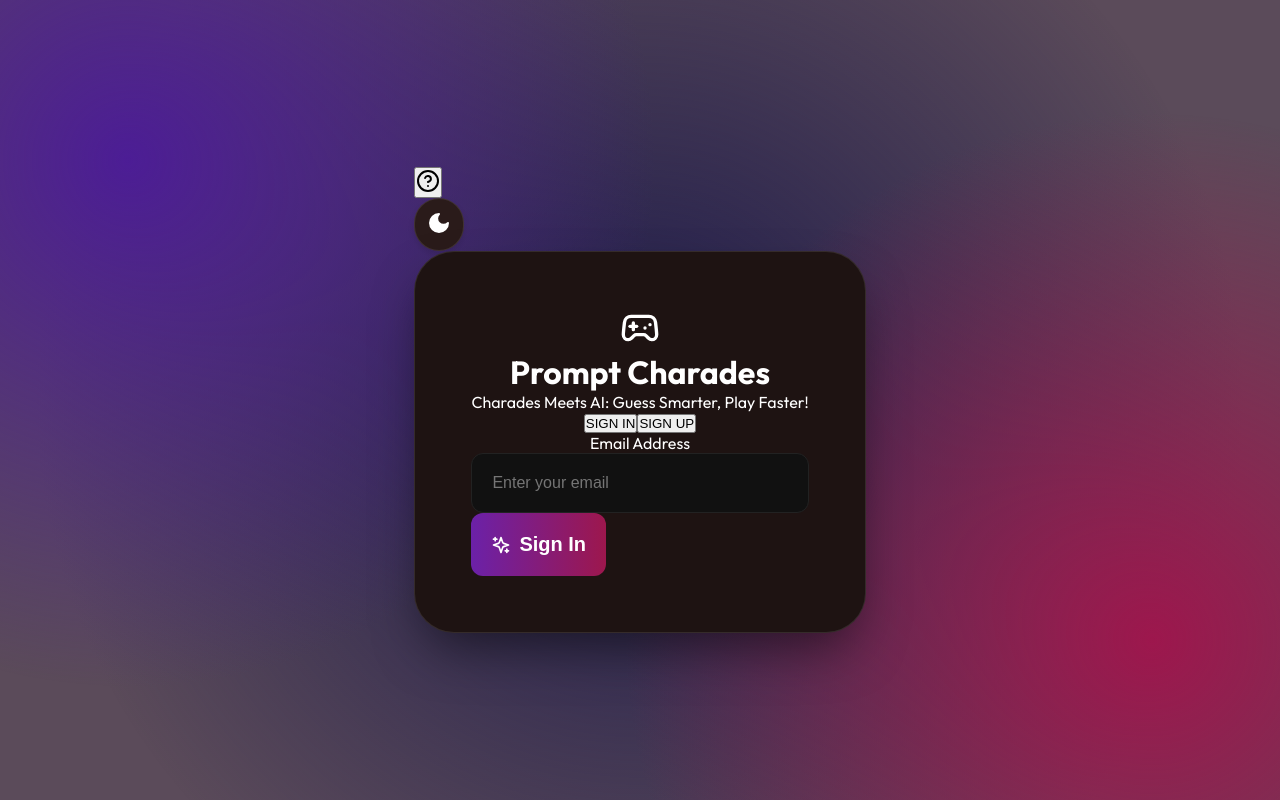
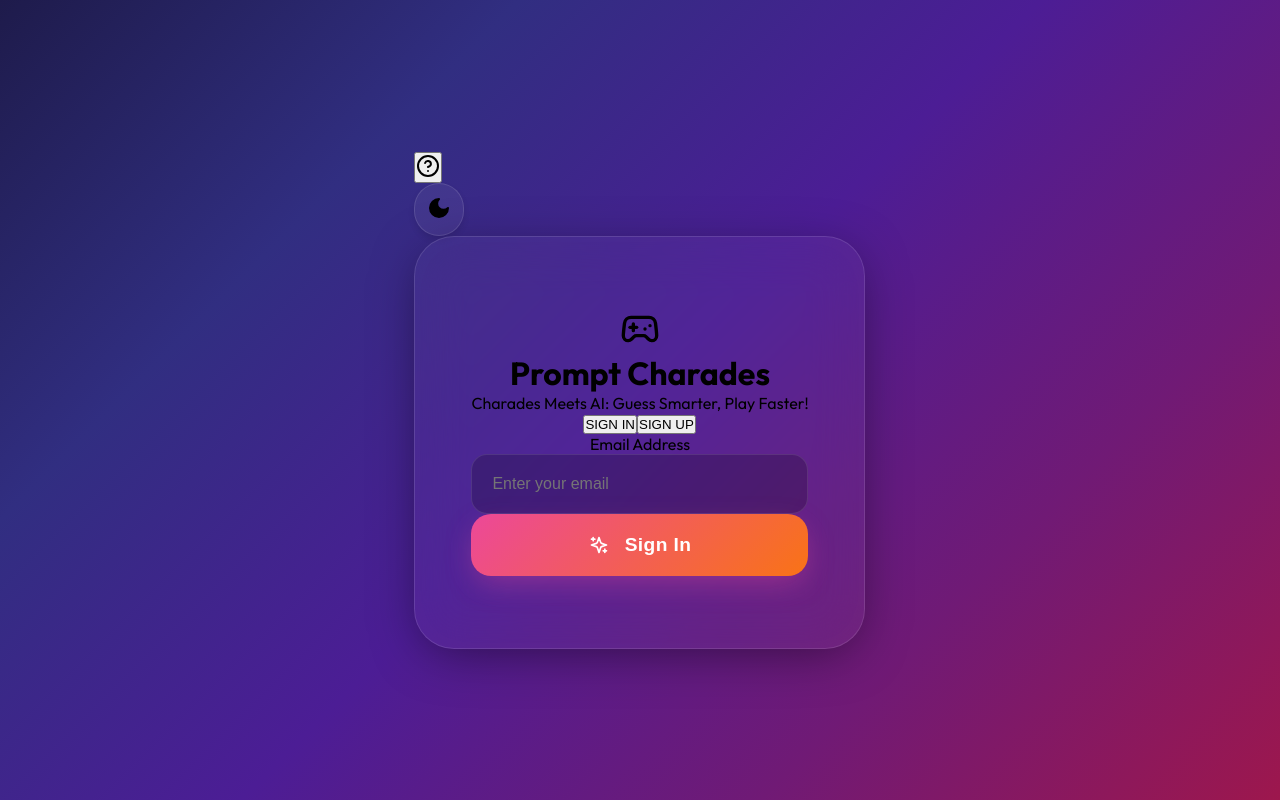
Before and after one commit to Satyamkumar55-tech/Prompt_Charades, a React (Vite) app: page / in a window 1280 px wide. Built offline with nearby package versions, Linux system fonts and the light colour scheme.

Commit message:
Changed the design of result page, add pro tip in the rulesheet

```diff
--- a/src/index.css
+++ b/src/index.css
@@ -4,30 +4,25 @@
   --font-mono: 'Space Grotesk', ui-monospace, SFMono-Regular, Menlo, Monaco, Consolas, monospace;
 
   /* Color Palette - Matching Images */
-  --background: #5b4b5a; /* Base muted purple */
-  --bg-gradient: radial-gradient(circle at 10% 20%, #4c1d95 0%, transparent 40%),
-                 radial-gradient(circle at 90% 80%, #9d174d 0%, transparent 40%),
-                 radial-gradient(circle at 50% 50%, #1e1b4b 0%, transparent 80%);
+  --background: #5b4b5a;
+  --bg-gradient: linear-gradient(135deg, #1e1b4b 0%, #312e81 25%, #4c1d95 50%, #701a75 75%, #9d174d 100%);
+  --glass-shadow: 0 25px 60px -15px rgba(0, 0, 0, 0.7);
 
-  --surface: #1e1312; /* Dark Brown/Black Card */
-  --surface-secondary: #2a1b1a; /* Lighter Brown */
+  --surface: rgba(255, 255, 255, 0.03);
+  --surface-secondary: rgba(255, 255, 255, 0.06);
 
-  --primary: #ec4899; /* Pink/Magenta */
-  --primary-hover: #db2777;
-  --secondary: #f97316; /* Orange/Red */
-  --accent: #facc15; /* Yellow/Gold */
-  --danger: #ef4444; /* Red */
-  --success: #22c55e; /* Green */
+  --primary: #ec4899;
+  --secondary: #f97316;
+  --accent: #facc15;
+  --danger: #ef4444;
+  --success: #22c55e;
 
-  --text: #ffffff;
-  --text-muted: #a1a1aa;
+  /* Theme-aware Text Colors */
+  --text-primary: #ffffff;
+  --text-secondary: rgba(255, 255, 255, 0.7);
+  --text-muted: rgba(255, 255, 255, 0.5);
 
-  --glass-border: rgba(255, 255, 255, 0.1);
-  --glass-shadow: 0 25px 50px -12px rgba(0, 0, 0, 0.5);
-
-  --radius-2xl: 2.5rem;
-  --radius-xl: 1.5rem;
-  --radius-lg: 1rem;
+  --glass-border: rgba(255, 255, 255, 0.12);
 }
 
 * {
@@ -66,21 +61,43 @@ body {
 /* Glass & Card Styling */
 .card-main {
   background: var(--surface);
-  border-radius: var(--radius-2xl);
+  backdrop-filter: blur(25px);
+  border-radius: 2.5rem;
   border: 1px solid var(--glass-border);
-  box-shadow: var(--glass-shadow);
-  padding: 3.5rem;
+  box-shadow:
+    0 10px 50px -10px rgba(0, 0, 0, 0.5),
+    inset 0 0 40px rgba(255, 255, 255, 0.02);
+  padding: 4.5rem 3.5rem;
   width: 100%;
   text-align: center;
+  transition: all 0.4s cubic-bezier(0.4, 0, 0.2, 1);
+}
+
+.card-main:hover {
+  border-color: rgba(255, 255, 255, 0.2);
+  box-shadow:
+    0 20px 70px -15px rgba(0, 0, 0, 0.6),
+    inset 0 0 60px rgba(255, 255, 255, 0.03);
 }
 
 /* Inputs */
+.input-label {
+  display: block;
+  font-size: 0.65rem;
+  text-transform: uppercase;
+  letter-spacing: 0.1em;
+  font-weight: 900;
+  margin-bottom: 0.5rem;
+  color: var(--text-muted);
+  margin-left: 0.25rem;
+}
+
 .input-field {
   width: 100%;
-  background: #111111;
-  border: 1.5px solid #222222;
-  border-radius: 0.75rem;
-  padding: 1.25rem 1.25rem;
+  background: rgba(0, 0, 0, 0.2);
+  border: 1px solid rgba(255, 255, 255, 0.1);
+  border-radius: 1rem;
+  padding: 1.25rem;
   color: white;
   font-size: 1rem;
   transition: all 0.3s ease;
@@ -89,50 +106,103 @@ body {
 .input-field:focus {
   outline: none;
   border-color: var(--primary);
-  background: #151515;
-}
-
-.input-container {
-  position: relative;
-  width: 100%;
-}
-
-.input-icon {
-  position: absolute;
-  left: 1.25rem;
-  top: 50%;
-  transform: translateY(-50%);
-  color: var(--text-muted);
-}
-
-.input-with-icon {
-  padding-left: 3.5rem !important;
+  background: rgba(0, 0, 0, 0.3);
 }
 
 /* Buttons */
 .btn-primary {
-  background: linear-gradient(to right, #6b21a8, #9d174d);
+  background: linear-gradient(135deg, #ec4899 0%, #f97316 100%);
   color: white;
   border: none;
-  padding: 1.25rem;
-  border-radius: 0.75rem;
-  font-weight: 700;
-  font-size: 1.25rem;
+  padding: 1.25rem 2rem;
+  border-radius: 1.25rem;
+  font-weight: 900;
+  font-size: 1.2rem;
   cursor: pointer;
-  transition: transform 0.2s ease, opacity 0.2s ease;
+  transition: all 0.4s cubic-bezier(0.34, 1.56, 0.64, 1);
   display: flex;
   align-items: center;
   justify-content: center;
-  gap: 0.5rem;
+  gap: 1rem;
+  width: 100%;
+  box-shadow: 0 10px 30px -5px rgba(236, 72, 153, 0.4);
+  letter-spacing: 0.02em;
+}
+
+.btn-primary:hover {
+  transform: translateY(-4px) scale(1.02);
+  box-shadow: 0 20px 40px -12px rgba(236, 72, 153, 0.6);
+  filter: saturate(1.2) brightness(1.1);
 }
 
 .btn-primary:active {
-  transform: scale(0.98);
+  transform: translateY(0);
 }
 
 .btn-primary:disabled {
   opacity: 0.5;
   cursor: not-allowed;
+  transform: none;
+}
+
+/* Onboarding Typography */
+.title-onboarding {
+  font-size: clamp(3rem, 8vw, 4.5rem);
+  font-weight: 950;
+  color: var(--text-primary);
+  margin-bottom: 0.75rem;
+  letter-spacing: -0.04em;
+  line-height: 1;
+  text-shadow: 0 10px 30px rgba(0,0,0,0.3);
+}
+
+.tagline-onboarding {
+  font-size: clamp(1rem, 3vw, 1.25rem);
+  font-style: italic;
+  color: var(--text-secondary);
+  margin-bottom: 3rem;
+  max-width: 90%;
+  margin-left: auto;
+  margin-right: auto;
+  font-weight: 500;
+}
+
+/* Auth Toggle */
+.auth-toggle {
+  display: flex;
+  gap: 2.5rem;
+  margin-bottom: 3rem;
+  justify-content: center;
+}
+
+.auth-toggle-link {
+  font-weight: 900;
+  font-size: 0.9rem;
+  color: var(--text-muted);
+  cursor: pointer;
+  transition: all 0.3s ease;
+  position: relative;
+  letter-spacing: 0.1em;
+  text-transform: uppercase;
+}
+
+.auth-toggle-link:hover {
+  color: var(--text-secondary);
+}
+
+.auth-toggle-link.active {
+  color: var(--text-primary);
+}
+
+.auth-toggle-link.active::after {
+  content: '';
+  position: absolute;
+  bottom: -8px;
+  left: 0;
+  width: 100%;
+  height: 3px;
+  background: linear-gradient(to right, #ec4899, #f97316);
+  border-radius: 99px;
 }
 
 .btn-pink {
@@ -246,25 +316,34 @@ body {
 
 .modal-content {
   background: var(--surface);
-  border-radius: 2rem;
+  backdrop-filter: blur(40px);
+  border-radius: 2.5rem;
   width: 100%;
-  max-width: 480px;
+  max-width: 520px;
   max-height: 90vh;
   overflow-y: auto;
   position: relative;
-  padding: 3rem 2rem;
+  padding: 3.5rem 2.5rem;
   border: 1px solid var(--glass-border);
+  box-shadow: 0 50px 100px -20px rgba(0, 0, 0, 0.5);
 }
 
 .modal-close {
   position: absolute;
   top: 1.5rem;
   right: 1.5rem;
-  background: transparent;
+  background: var(--surface-secondary);
   border: none;
-  color: var(--text-muted);
+  color: var(--text-primary);
   cursor: pointer;
-  padding: 0.5rem;
+  padding: 0.75rem;
+  border-radius: 1rem;
+  transition: all 0.2s ease;
+}
+
+.modal-close:hover {
+  background: var(--danger);
+  color: white;
 }
 
 .how-to-step {
@@ -272,9 +351,19 @@ body {
   gap: 1.5rem;
   align-items: flex-start;
   padding: 1.5rem;
-  background: #111111;
-  border-radius: 1.25rem;
-  margin-bottom: 1rem;
+  background: var(--surface-secondary);
+  border: 1px solid var(--glass-border);
+  border-radius: 1.5rem;
+  margin-bottom: 1.25rem;
+  text-align: left;
+}
+
+.pro-tip {
+  background: linear-gradient(to right, rgba(250, 204, 21, 0.1), rgba(249, 115, 22, 0.1));
+  border: 1px dashed var(--accent);
+  padding: 1.5rem;
+  border-radius: 1.5rem;
+  margin-top: 2rem;
   text-align: left;
 }
 
@@ -315,21 +404,19 @@ body {
 /* Light Theme Overrides */
 :root.light {
   --background: #fdf4ff;
-  --bg-gradient: radial-gradient(circle at 10% 20%, #fbcfe8 0%, transparent 40%),
-                 radial-gradient(circle at 90% 80%, #fed7aa 0%, transparent 40%),
-                 radial-gradient(circle at 50% 50%, #f3e8ff 0%, transparent 80%);
+  --bg-gradient: linear-gradient(135deg, #fbcfe8 0%, #f3e8ff 50%, #e0e7ff 100%);
 
-  --surface: #ffffff;
-  --surface-secondary: #f8fafc;
+  --surface: rgba(255, 255, 255, 0.85);
+  --surface-secondary: rgba(0, 0, 0, 0.04);
 
   --primary: #d946ef;
-  --primary-hover: #c026d3;
   --secondary: #ea580c;
 
-  --text: #1e1b4b;
-  --text-muted: #64748b;
+  --text-primary: #1e1b4b;
+  --text-secondary: rgba(30, 27, 75, 0.7);
+  --text-muted: rgba(30, 27, 75, 0.5);
 
-  --glass-border: rgba(0, 0, 0, 0.1);
+  --glass-border: rgba(0, 0, 0, 0.08);
   --glass-shadow: 0 25px 50px -12px rgba(0, 0, 0, 0.1);
 }
 
```
